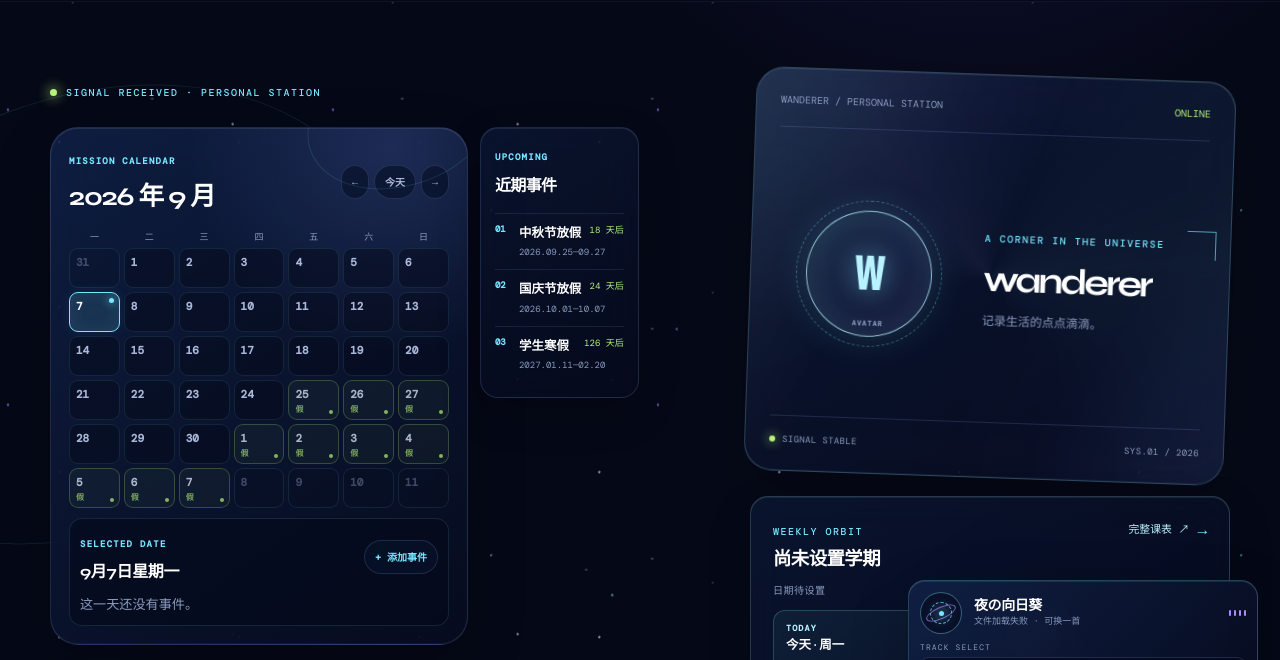
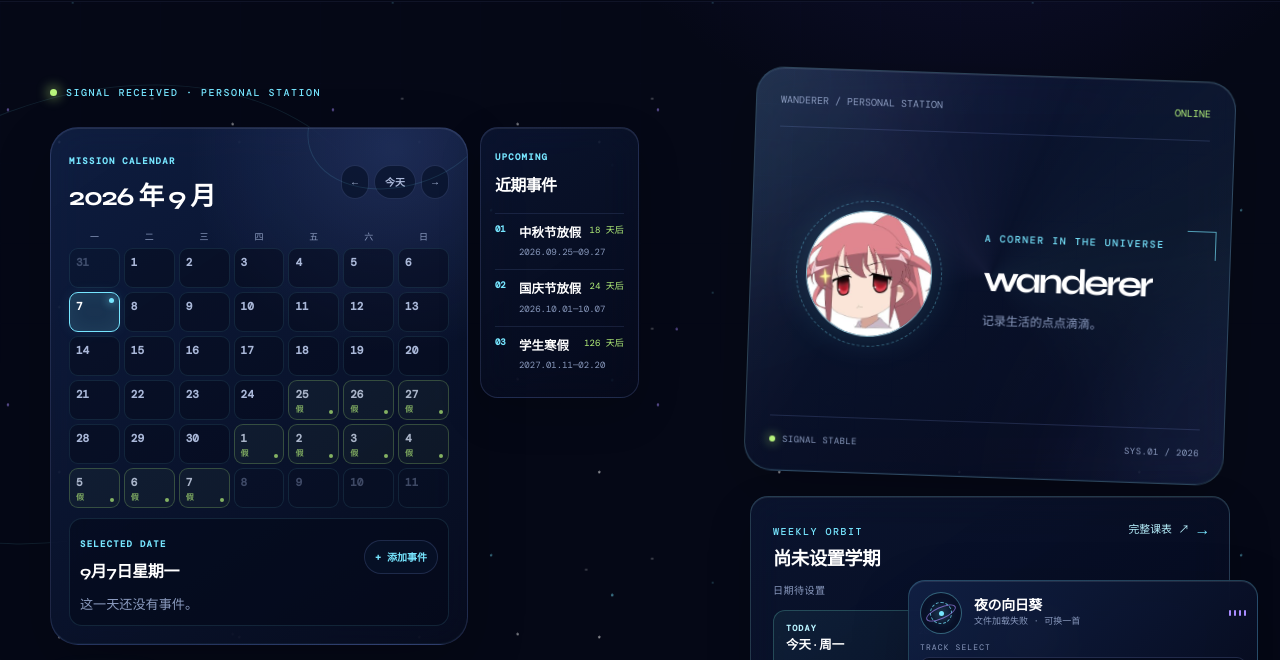
Before and after one commit to wandererpg/personal_web, a website: page index.html in a window 1280 px wide. Shown: the part 77-737 px from the top of the page. Drawn offline with nearby package versions, Linux system fonts and the light colour scheme; no server answers.

Commit message:
feat: use wanderer avatar image

```diff
--- a/index.html
+++ b/index.html
@@ -150,9 +150,8 @@
               </div>
               <div class="station-content">
                 <div class="avatar-stage">
-                  <div class="avatar-placeholder" role="img" aria-label="Wanderer 头像占位符">
-                    <span aria-hidden="true">W</span>
-                    <small aria-hidden="true">AVATAR</small>
+                  <div class="avatar-placeholder" role="img" aria-label="Wanderer 头像">
+                    <img class="avatar-image" src="assets/avatar.jpg" alt="Wanderer 头像">
                   </div>
                 </div>
                 <div class="station-copy">
--- a/styles.css
+++ b/styles.css
@@ -1309,6 +1309,7 @@ svg {
   width: 126px;
   height: 126px;
   place-items: center;
+  overflow: visible;
   border: 1px solid rgba(185, 243, 255, 0.76);
   border-radius: 50%;
   background:
@@ -1321,27 +1322,22 @@ svg {
 
 .avatar-placeholder::before {
   position: absolute;
+  z-index: 2;
   inset: -11px;
   border: 1px dashed rgba(119, 230, 255, 0.36);
   border-radius: inherit;
   content: '';
 }
 
-.avatar-placeholder span {
-  color: var(--cyan-soft);
-  font: 700 46px/1 var(--mono);
-  text-shadow: 0 0 24px rgba(119, 230, 255, 0.5);
-}
-
-.avatar-placeholder small {
+.avatar-image {
   position: absolute;
-  right: 0;
-  bottom: 9px;
-  left: 0;
-  color: var(--muted);
-  font: 600 7px/1 var(--mono);
-  letter-spacing: 0.14em;
-  text-align: center;
+  z-index: 1;
+  inset: 0;
+  width: 100%;
+  height: 100%;
+  border-radius: 50%;
+  object-fit: cover;
+  object-position: center;
 }
 
 @keyframes station-nebula-breathe {
```
Also changed, not shown: tests/site-smoke.mjs (+5 -5 lines), assets/avatar.jpg (added).
